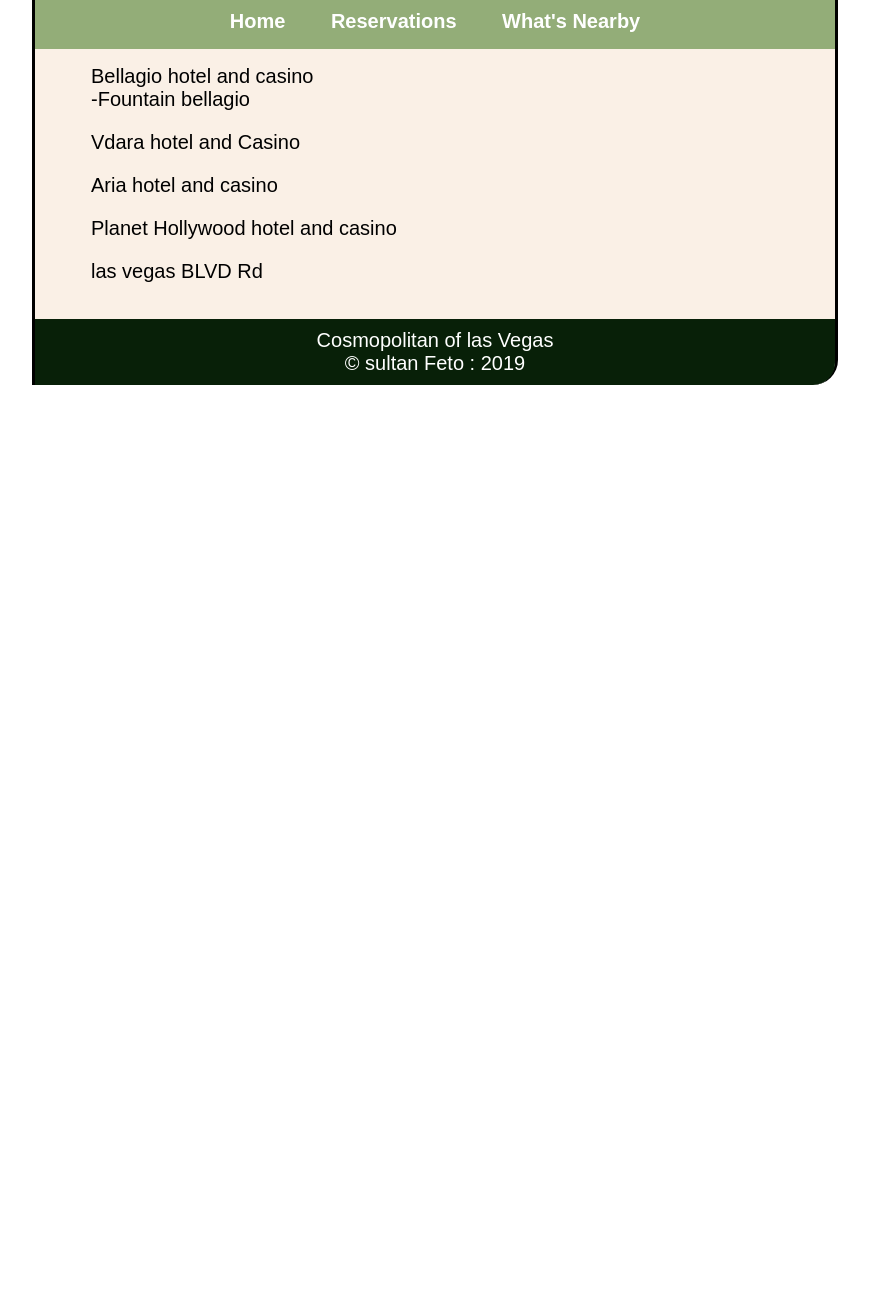
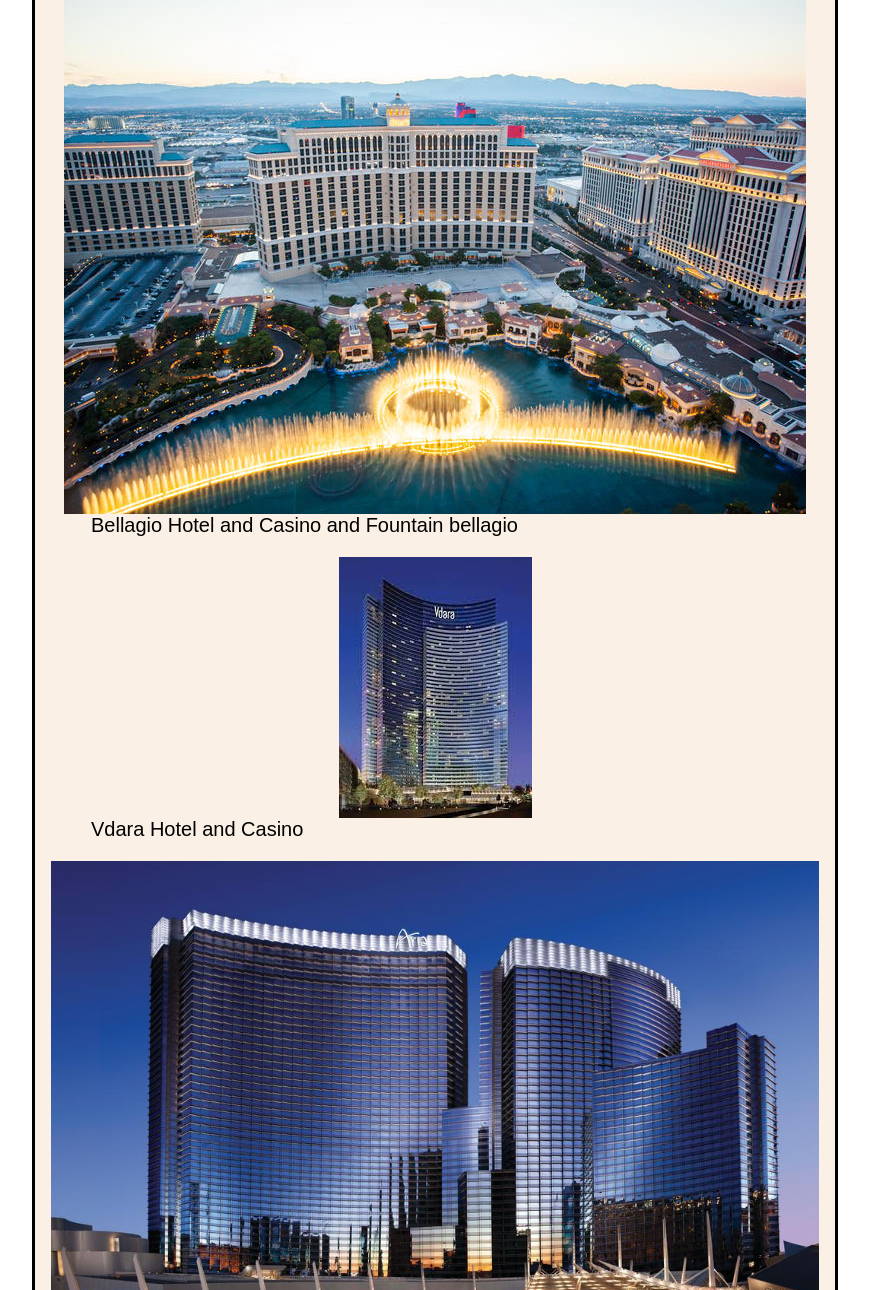
Before and after one commit to Sultan1992/users-form, a plain HTML site: page nearby.html in a window 1280 px wide. Shown: the part 164-1454 px from the top of the page, without its empty margins (205-1074 px from the left). Before the commit the page ends 800 px from the top, so only its background shows below. Drawn offline with Linux system fonts and the light colour scheme.

Commit message:
Update nearby.html
file updated

```diff
--- a/nearby.html
+++ b/nearby.html
@@ -13,7 +13,7 @@
                                  <div class="container">
                                     <p class="skipnavigation"><a href="#contentstart">Skip navigation</a></p>
                                     <header>
-            <h1><img src="images/cosmo.png" width="368" height="65" alt="Cosmopolitan of las Vegas"></a></h1>
+                                       <h1><img src="CosmoLogo.png" width="368" height="65" alt="Cosmopolitan of las Vegas"></a></h1>
                                     </header>
                                     <nav class="sitenavigation">
                                        <ul>
@@ -23,12 +23,31 @@
                                        </ul>
                                     </nav>
                                     <article>
-		   <p>Bellagio hotel and casino <br>-Fountain bellagio </P>
+                                       <div>
+                                             <h1><img src="bellagio.jpeg" width="368" height="65" alt="Cosmopolitan of las Vegas"></a></h1>
+                                             <p>Bellagio Hotel and Casino and Fountain bellagio </P>
 
-		   <p>Vdara hotel and Casino </P>
-		   <p>Aria hotel and casino </P>
-		   <p>Planet Hollywood  hotel and casino </P>
-		   <P>las vegas BLVD Rd</P>
+                                       </div>
+
+                                    <div>
+
+                                          <h1><img src="Vdara.jpeg" width="368" height="65" alt="Cosmopolitan of las Vegas"></a></h1>
+                                        <p> Vdara Hotel and Casino
+                                       </p>
+                                    </div>
+                                    <div>
+
+                                       <h1><img src="aria.jpeg" width="368" height="65" alt=">Aria Hotel and Casino"></a></h1>
+
+                                       <p>Aria Hotel and Casino </P>
+                                 </div>
+
+                                    <div>
+
+                                          <h1><img src="planet+hollywood+strip+vegas.png" width="368" height="65" alt="Planet Hollywood  hotel and casino"></a></h1>
+                                          <p>Planet Hollywood  Hotel and Casino  </p>
+                                       </div>
+
                                  </article>
                                     <footer>
                                     <p>Cosmopolitan of las Vegas<br>&copy; sultan Feto : 2019</p>
```
Lines whose indentation alone changed are shown as unchanged.
